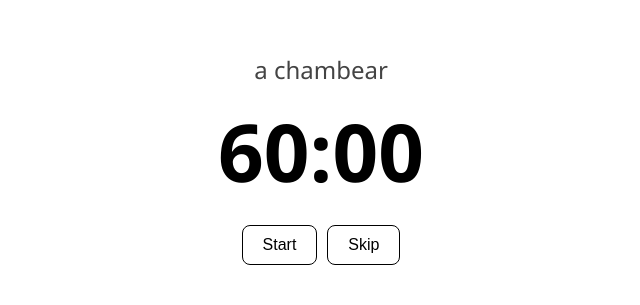
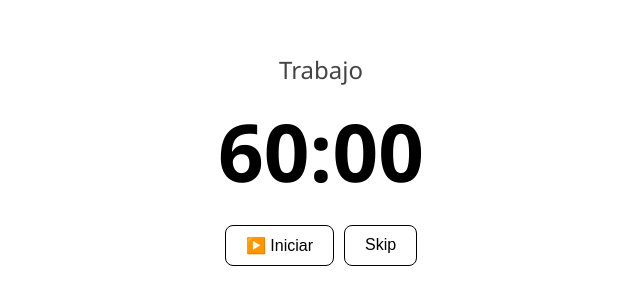
Before and after one commit to alapatacoja/pomodoro, a plain HTML site: page index.html in a window 1280 px wide. Shown: the part 241-546 px from the top of the page, without its empty margins (319-959 px from the left). Drawn offline with Linux system fonts and the light colour scheme.

Commit message:
cascadsads

```diff
--- a/index.html
+++ b/index.html
@@ -63,30 +63,30 @@
   <audio id="start-sound" src="https://actions.google.com/sounds/v1/cartoon/wood_plank_flicks.ogg" preload="auto"></audio>
 
   <script>
-    const workDuration = 60 * 60; // 60 min
-    const breakDuration = 20 * 60; // 20 min
+     const workDuration = 60 * 60; // 60 minutos
+    const breakDuration = 20 * 60; // 20 minutos
+
     let isWorking = true;
     let timeLeft = workDuration;
     let isPaused = true;
     let hasStarted = false;
-    let interval;
 
     const timerDisplay = document.getElementById('timer');
     const modeDisplay = document.getElementById('mode');
+    const startPauseBtn = document.getElementById('startPauseBtn');
+    const startSound = document.getElementById('start-sound');
     const phaseSound = document.getElementById('phase-sound');
-    const startSound = document.getElementById('start-sound');
-    const startPauseBtn = document.getElementById('startPauseBtn');
 
     function updateDisplay() {
       const minutes = Math.floor(timeLeft / 60);
       const seconds = timeLeft % 60;
       timerDisplay.textContent =
         `${String(minutes).padStart(2, '0')}:${String(seconds).padStart(2, '0')}`;
-      modeDisplay.textContent = isWorking ? "a chambear" : "hora de lokear";
+      modeDisplay.textContent = isWorking ? "Trabajo" : "Descanso";
     }
 
     function updateButtonText() {
-      startPauseBtn.textContent = isPaused ? "Start" : "Pause";
+      startPauseBtn.textContent = isPaused ? "▶️ Iniciar" : "⏸️ Pausar";
     }
 
     function tick() {
@@ -96,6 +96,8 @@
           phaseSound.play();
           isWorking = !isWorking;
           timeLeft = isWorking ? workDuration : breakDuration;
+          // NO pausar tras el descanso: sigue solo
+          updateDisplay();
         }
         updateDisplay();
       }
@@ -119,7 +121,7 @@
 
     updateDisplay();
     updateButtonText();
-    interval = setInterval(tick, 1000);
+    setInterval(tick, 1000);
   </script>
 </body>
 </html>
```
